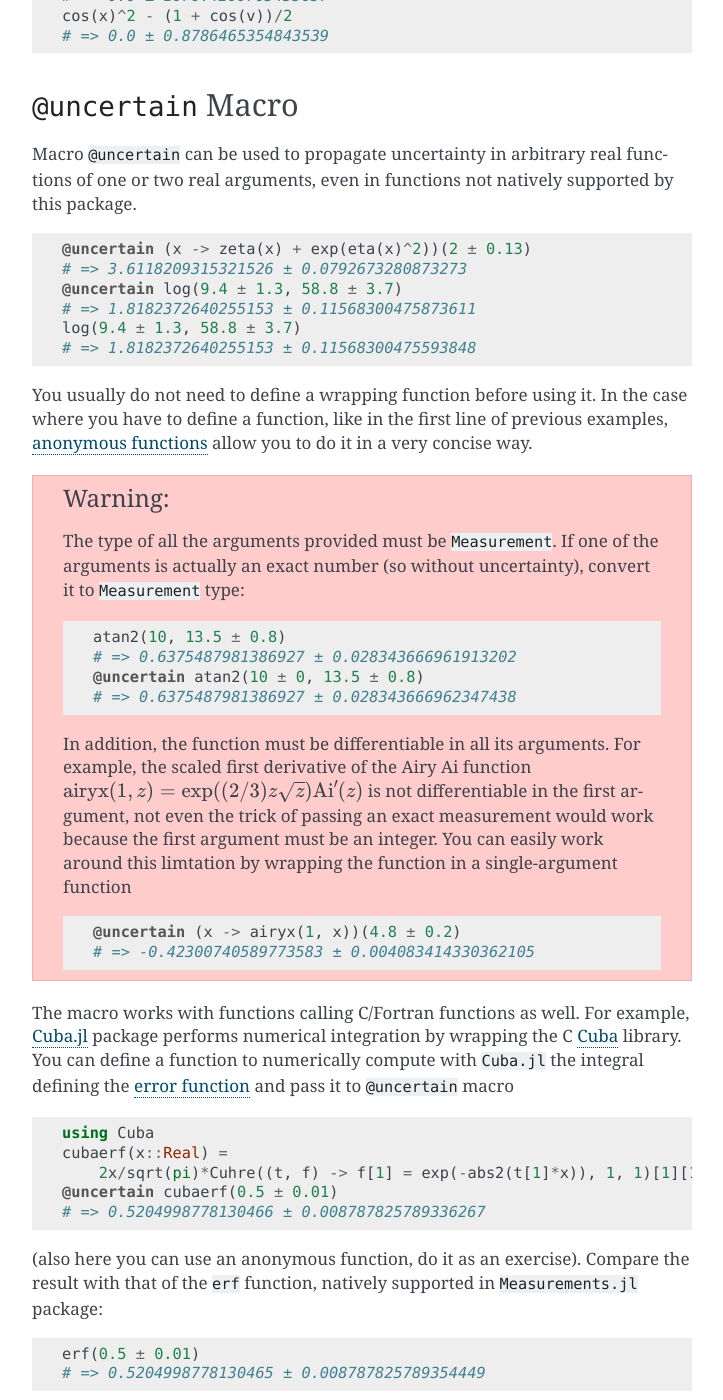
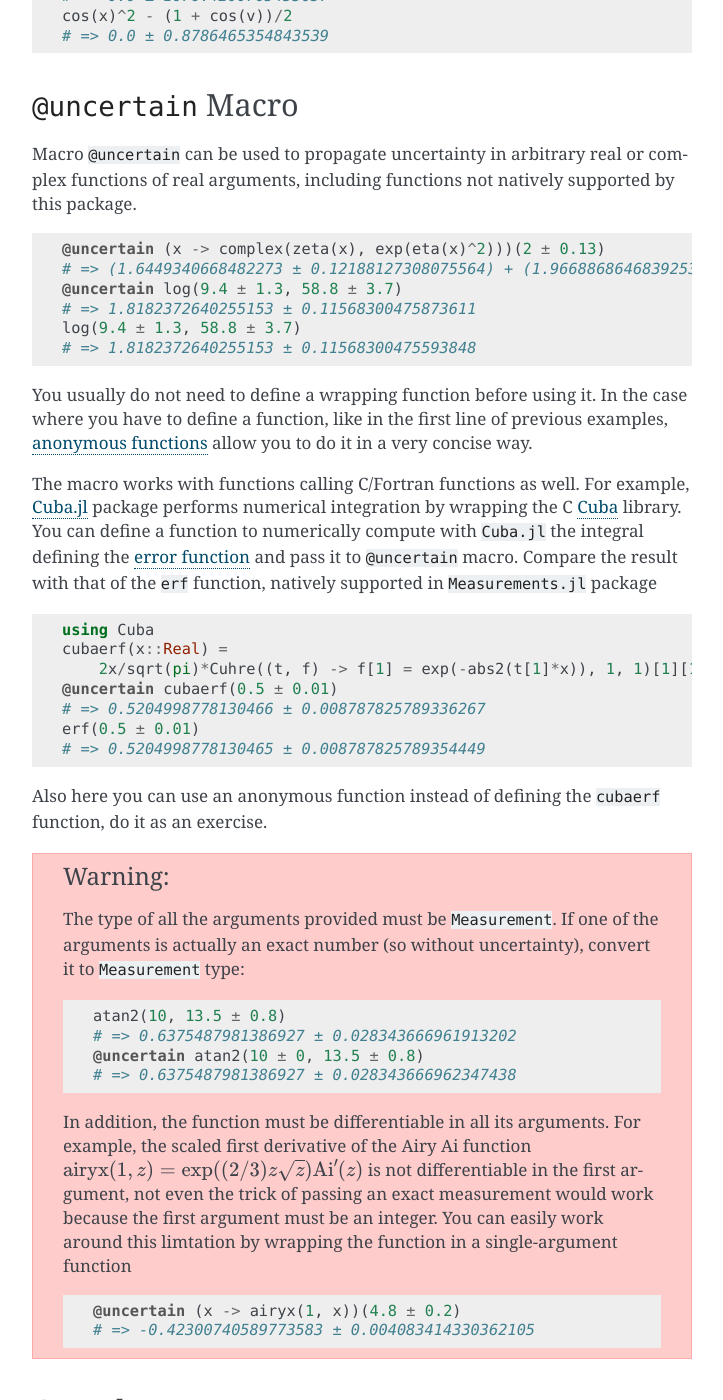
Before and after one commit to JuliaPhysics/Measurements.jl, a Sphinx documentation site: the page built from docs/examples.rst, in a window 1280 px wide and 1400 px high, scrolled down 1583 px. Shown: the whole window, without its empty margins (388-1111 px from the left). Built offline with Sphinx 7.4.7, drawn with Linux system fonts in a browser that asks for light colours.

Commit message:
Extend uncertain macro to any number of arguments
Thanks to Mauro for very useful hints on how to do it:
https://groups.google.com/d/msg/julia-users/_Fp5O45PH5s/-LwcWUrkCAAJ

```diff
--- a/docs/examples.rst
+++ b/docs/examples.rst
@@ -86,14 +86,14 @@ not functionally correlated with ``x`` will give different outcomes:
 ``@uncertain`` Macro
 ~~~~~~~~~~~~~~~~~~~~
 
-Macro ``@uncertain`` can be used to propagate uncertainty in arbitrary real
-functions of one or two real arguments, even in functions not natively supported
+Macro ``@uncertain`` can be used to propagate uncertainty in arbitrary real or
+complex functions of real arguments, including functions not natively supported
 by this package.
 
 .. code-block:: julia
 
-    @uncertain (x -> zeta(x) + exp(eta(x)^2))(2 ± 0.13)
-    # => 3.6118209315321526 ± 0.0792673280873273
+    @uncertain (x -> complex(zeta(x), exp(eta(x)^2)))(2 ± 0.13)
+    # => (1.6449340668482273 ± 0.12188127308075564) + (1.9668868646839253 ± 0.042613944993428333)im
     @uncertain log(9.4 ± 1.3, 58.8 ± 3.7)
     # => 1.8182372640255153 ± 0.11568300475873611
     log(9.4 ± 1.3, 58.8 ± 3.7)
@@ -104,6 +104,28 @@ case where you have to define a function, like in the first line of previous
 examples, `anonymous functions
 <http://docs.julialang.org/en/stable/manual/functions/#anonymous-functions>`__
 allow you to do it in a very concise way.
+
+The macro works with functions calling C/Fortran functions as well.  For
+example, `Cuba.jl <https://github.com/giordano/Cuba.jl>`__ package performs
+numerical integration by wrapping the C `Cuba <http://www.feynarts.de/cuba/>`__
+library.  You can define a function to numerically compute with ``Cuba.jl`` the
+integral defining the `error function
+<https://en.wikipedia.org/wiki/Error_function>`__ and pass it to ``@uncertain``
+macro.  Compare the result with that of the ``erf`` function, natively supported
+in ``Measurements.jl`` package
+
+.. code-block:: julia
+
+    using Cuba
+    cubaerf(x::Real) =
+        2x/sqrt(pi)*Cuhre((t, f) -> f[1] = exp(-abs2(t[1]*x)), 1, 1)[1][1]
+    @uncertain cubaerf(0.5 ± 0.01)
+    # => 0.5204998778130466 ± 0.008787825789336267
+    erf(0.5 ± 0.01)
+    # => 0.5204998778130465 ± 0.008787825789354449
+
+Also here you can use an anonymous function instead of defining the ``cubaerf``
+function, do it as an exercise.
 
 .. Warning::
 
@@ -130,31 +152,6 @@ allow you to do it in a very concise way.
 
        @uncertain (x -> airyx(1, x))(4.8 ± 0.2)
        # => -0.42300740589773583 ± 0.004083414330362105
-
-The macro works with functions calling C/Fortran functions as well.  For
-example, `Cuba.jl <https://github.com/giordano/Cuba.jl>`__ package performs
-numerical integration by wrapping the C `Cuba <http://www.feynarts.de/cuba/>`__
-library.  You can define a function to numerically compute with ``Cuba.jl`` the
-integral defining the `error function
-<https://en.wikipedia.org/wiki/Error_function>`__ and pass it to ``@uncertain``
-macro
-
-.. code-block:: julia
-
-    using Cuba
-    cubaerf(x::Real) =
-        2x/sqrt(pi)*Cuhre((t, f) -> f[1] = exp(-abs2(t[1]*x)), 1, 1)[1][1]
-    @uncertain cubaerf(0.5 ± 0.01)
-    # => 0.5204998778130466 ± 0.008787825789336267
-
-(also here you can use an anonymous function, do it as an exercise).  Compare
-the result with that of the ``erf`` function, natively supported in
-``Measurements.jl`` package:
-
-.. code-block:: julia
-
-    erf(0.5 ± 0.01)
-    # => 0.5204998778130465 ± 0.008787825789354449
 
 Complex Measurements
 ~~~~~~~~~~~~~~~~~~~~
--- a/docs/index.rst
+++ b/docs/index.rst
@@ -26,8 +26,8 @@ Features List
   numbers with uncertainties (though this may not be very useful for quantities
   that are intrinsically imprecise)
 - Define arrays of measurements and perform calculations with them
-- Propagate uncertainty for any real function of one or two real arguments (even
-  functions based on `C/Fortran calls
+- Propagate uncertainty for any function of real arguments (including functions
+  based on `C/Fortran calls
   <http://docs.julialang.org/en/stable/manual/calling-c-and-fortran-code/>`__),
   using ``@uncertain`` `macro
   <http://docs.julialang.org/en/stable/manual/metaprogramming/>`__
--- a/docs/usage.rst
+++ b/docs/usage.rst
@@ -87,7 +87,7 @@ are not treated as correlated.
 Propagate Uncertainty for Arbitrary Functions
 ~~~~~~~~~~~~~~~~~~~~~~~~~~~~~~~~~~~~~~~~~~~~~
 
-.. function:: @uncertain f(x, y)
+.. function:: @uncertain f(x, ...)
 
 Existing functions implemented exclusively in Julia that accept
 ``AbstractFloat`` arguments will work out-of-the-box with ``Measurement``
@@ -102,7 +102,7 @@ further extends the power of ``Measurements.jl``.
 This macro allows you to propagate uncertainty in arbitrary real functions,
 including those based on `C/Fortran calls
 <http://docs.julialang.org/en/stable/manual/calling-c-and-fortran-code/>`__,
-that accept one or two real arguments.  The macro exploits ``derivative`` and
+that accept any number of real arguments.  The macro exploits ``derivative`` and
 ``gradient`` functions from `Calculus
 <https://github.com/johnmyleswhite/Calculus.jl>`__ package in order to perform
 numerical differentiation.
```
Also changed, not shown: NEWS.md (+1 -0 lines), README.md (+2 -2 lines), 2 other files.
